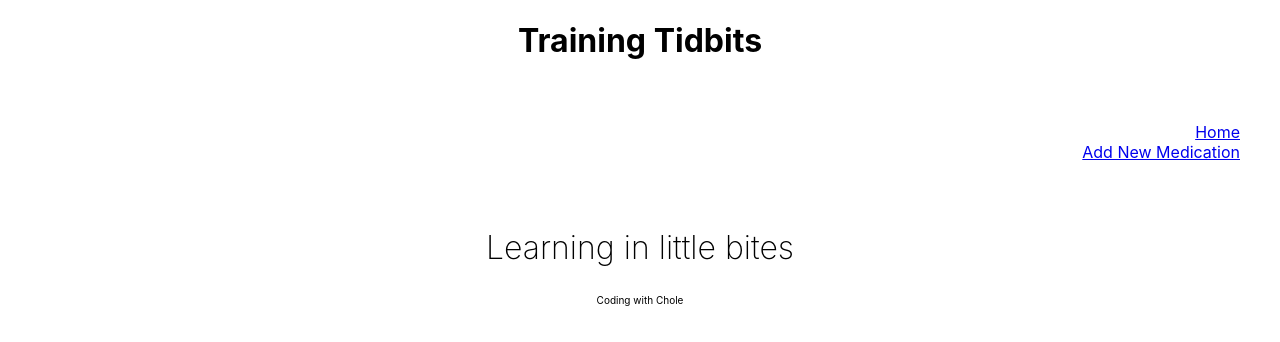
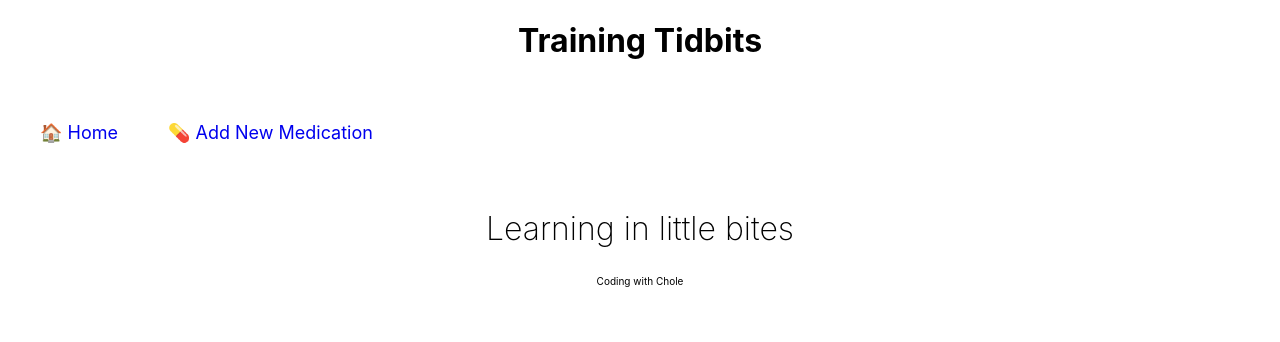
Before and after one commit to choleaxel/training-tidbits-frontend, a React (Create React App) app: page / in a window 1280 px wide. Shown: the top 342 px of the page. Built offline with nearby package versions, Linux system fonts and the light colour scheme.

Commit message:
moved links styled

```diff
--- a/src/App.css
+++ b/src/App.css
@@ -56,14 +56,16 @@ footer {
 
 .menubar {
   padding: 40px;
-  justify-content: space-around;
   flex-wrap: wrap;
   align-items: center;
   flex-direction: row;
 }
 
-.nav-links {
-  text-align: right;
+.nav-links a {
+  font-size: large;
+  text-align: left;
+  padding-right: 50px;
+  text-decoration: none;
 }
 
 /* .card-body-span {
--- a/src/components/NavBar.jsx
+++ b/src/components/NavBar.jsx
@@ -3,14 +3,13 @@ export default function NavBar() {
     <nav className="menubar">
       <div className="nav-links">
         <>
-          <a href="/home">Home</a>
-          <br />
-          <a href="/form">Add New Medication</a>
+          <a href="/home">🏠 Home</a>
+          <a href="/form">💊 Add New Medication</a>
         </>
       </div>
     </nav>
   );
-}
+} //add horizontal navigation
 
 //   let navigate = useNavigate();
 //   return (
```
